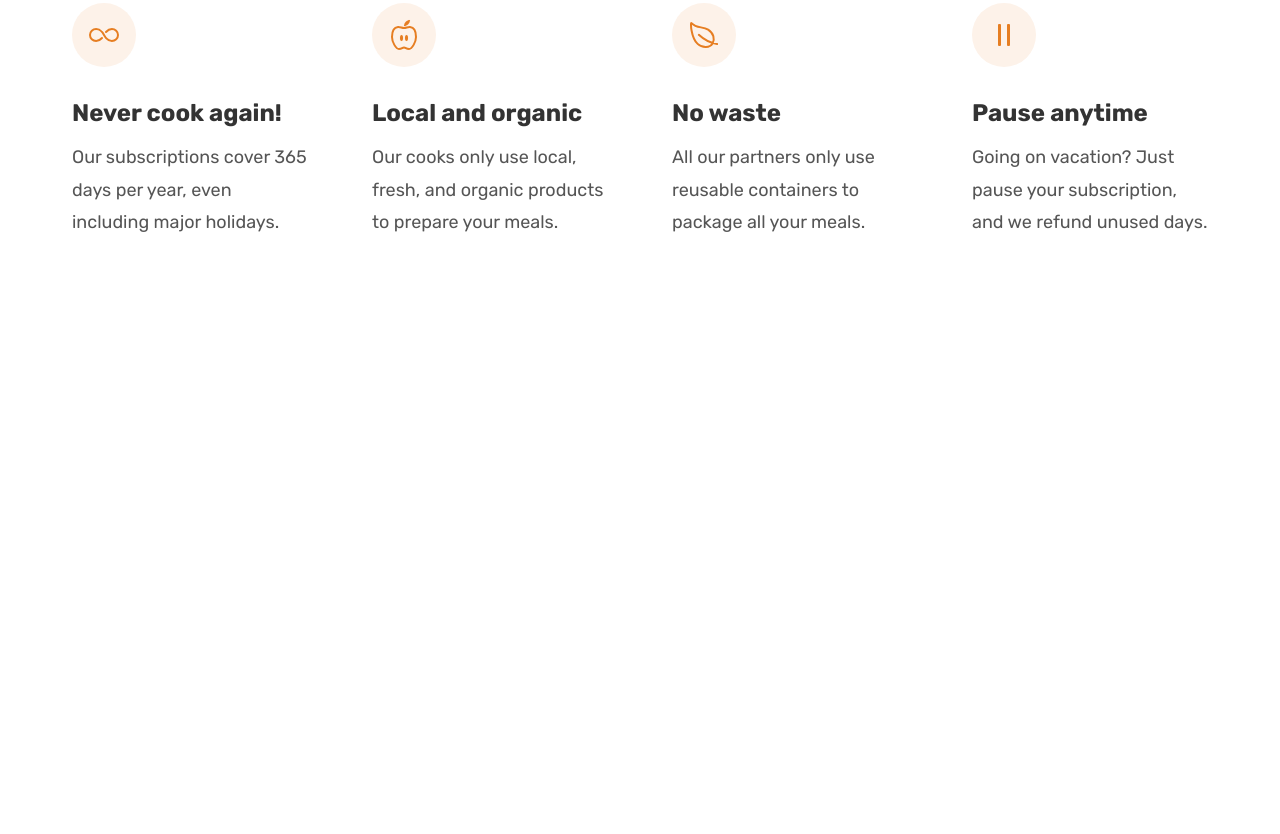
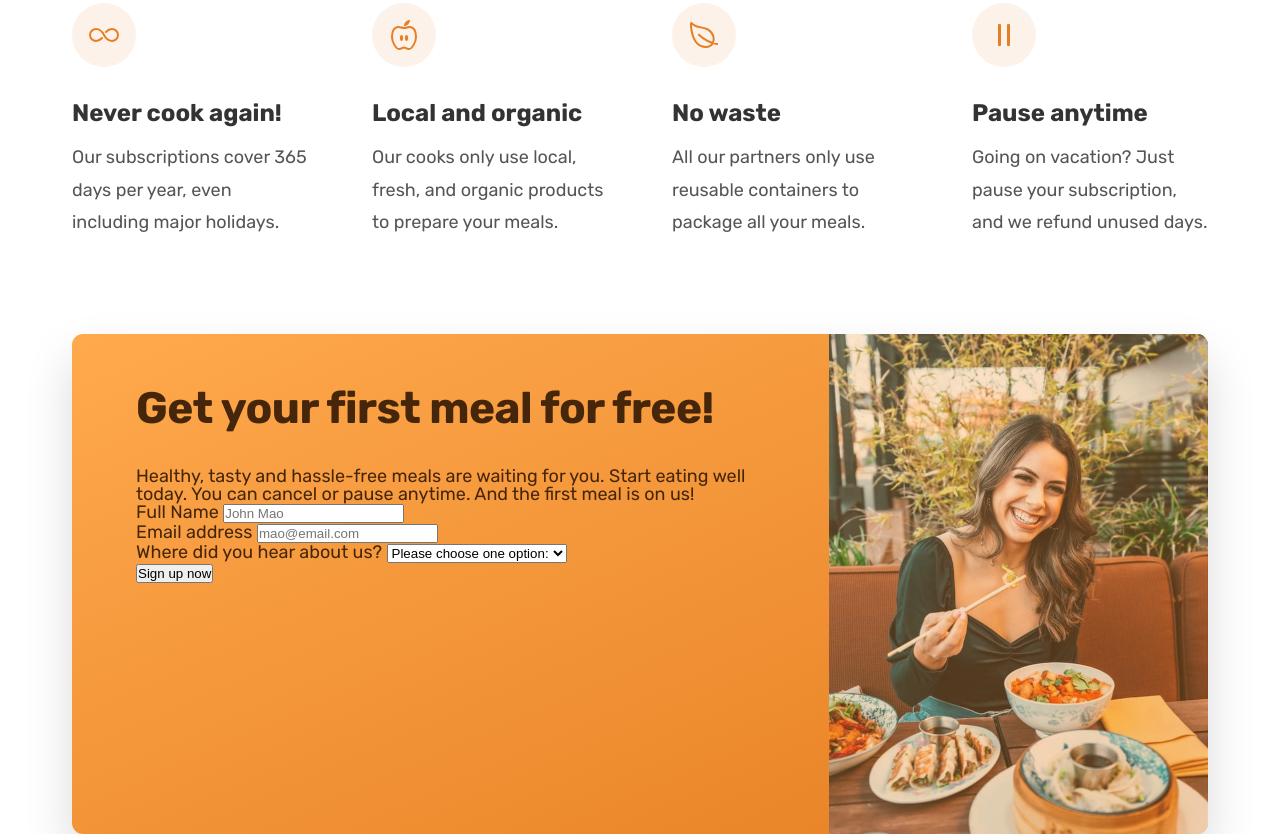
Before and after one commit to Effyz1228/Omnifood, a plain HTML site: page index.html in a window 1280 px wide. Shown: the part 5720-6554 px from the top of the page. Before the commit the page ends 6054 px from the top, so only its background shows below. Drawn offline with nearby package versions, Linux system fonts and the light colour scheme.

```diff
--- a/general.css
+++ b/general.css
@@ -22,8 +22,8 @@
  ---02 Colors
 
  -Primary:#e67e22
- -Tints:#fdf2e9 #fae5d3
- -Shades:#cf711f
+ -Tints:#fdf2e9 #fae5d3 #ffa94d
+ -Shades:#cf711f  #45260a;
  -Accents:
  -Greys: #555
          #333
--- a/index.html
+++ b/index.html
@@ -321,6 +321,45 @@
             </div>
         </div>
     </section>
+
+    <section class="section-cta">
+        <div class="container">
+            <div class="cta">
+            <div class="cta-text-box">
+                <h2 class="heading--secondary">Get your first meal for free!</h2>
+                <p class="cta-text">
+                    Healthy, tasty and hassle-free meals are waiting for you. Start eating well today. You can cancel or pause anytime. And the first meal is on us!
+                </p>
+                <form action="#">
+                <div>
+                    <label for="name">Full Name</label>
+                    <input type="text" class="name" id="name" placeholder="John Mao" required>
+                </div>
+                <div>
+                    <label for="email">Email address</label>
+                    <input type="email" class="email" id="email" placeholder="mao@email.com" required>
+                </div>
+                <div>
+                    <label for="select-where">Where did you hear about us?</label>
+                    <select id="select-where">
+                        <option value="">Please choose one option:</option>
+                        <option value="friends">Friends and family</option>
+                        <option value="youtube">Youtube video</option>
+                        <option value="podcast">Podcast</option>
+                        <option value="ad">Facebook ad</option>
+                        <option value="other">Other</option>
+                    </select>
+                </div>
+
+                <button class="btn" >Sign up now</button>
+                </form>
+            </div>
+
+
+            <div class="cta-img-box" role="image" aria-label="A woman enjoy food"></div>
+            </div>
+        </div>
+    </section>
 </main>
 
 <script type="module" src="https://unpkg.com/ionicons@5.5.2/dist/ionicons/ionicons.esm.js"></script>
--- a/style.css
+++ b/style.css
@@ -430,9 +430,6 @@
     margin-top: -4.8rem;
     margin-bottom: 9.6rem;
 }
-/* ******************************** */
-/* Pricing feature section */
-/* ******************************** */
 
 .feature-icon{
     height: 3.2rem;
@@ -456,3 +453,38 @@
     line-height: 1.8;
 
 }
+
+/* ******************************** */
+/* CTA section */
+/* ******************************** */
+.section--cta{
+    padding: 9.6rem 0;
+}
+
+.cta{
+    display: grid;
+    grid-template-columns: 2fr 1fr;
+    background-image: linear-gradient(to right bottom, #ffa94d, #e67e22);
+    border-radius: 11px;
+    box-shadow: 0 2.4rem 4.8rem rgba(0,0,0,.15);
+    height: 50rem;
+    overflow: hidden;
+}
+
+.cta-text-box{
+    padding: 4.8rem 6.4rem 6.4rem 6.4rem;
+    color: #45260a;
+    font-size: 1.8rem;
+    line-height: 1.8rem;
+}
+
+.cta-text-box h2{
+    margin-bottom: 3.2rem;
+    color: #45260a;
+}
+
+.cta-img-box{
+    background-image: linear-gradient(to right bottom, rgba(255, 169, 77, 0.3), rgba(230, 125, 34, 0.35)),url(content/img/eating.jpg);
+    background-size: cover;
+    background-position: center;
+}
```
Also changed, not shown: 2 other files.
